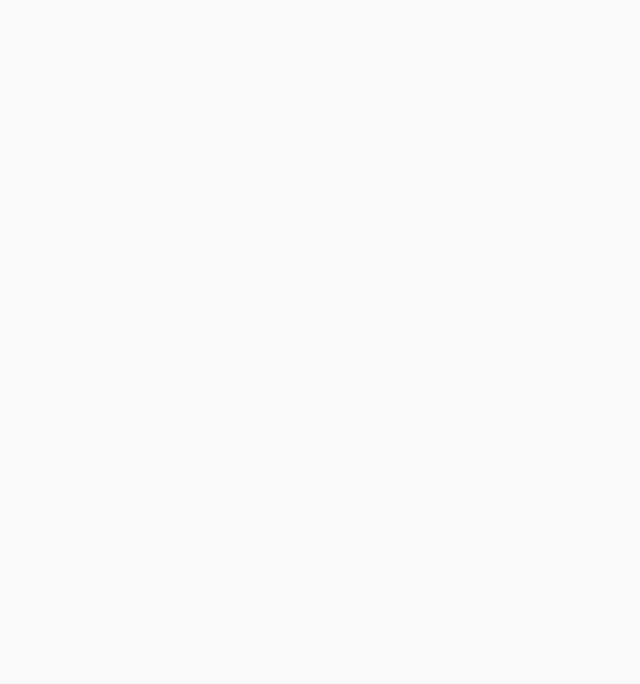
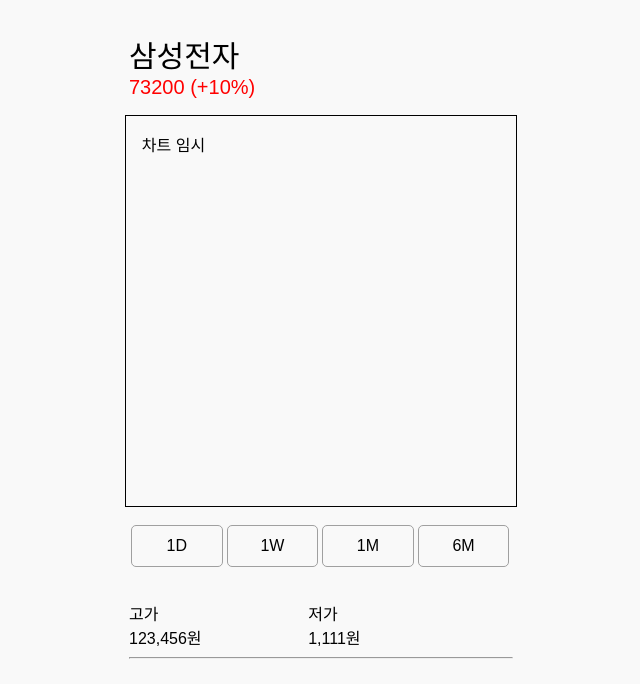
Before and after one commit to oceanofglitta/SWE_SWEAP, a React (Create React App) app in the folder sweap/: page /StockInformation in a window 1280 px wide. Before the commit this address had no page. Shown: the top 684 px of the page, without its empty margins (319-959 px from the left). Built offline with nearby package versions, Linux system fonts and the light colour scheme.

Commit message:
Add: Stock information page

```diff
--- a/sweap/src/Routes/Router.js
+++ b/sweap/src/Routes/Router.js
@@ -1,6 +1,6 @@
 import React from 'react';
 import { BrowserRouter as Router, Switch, Route, Routes, Link } from 'react-router-dom';
-import {  MainPage,BuyStockPage, SellStockPage, SearchPage, Portfolio, Portfolio2, Portfolio3, Price ,Register} from './index';
+import {  MainPage,BuyStockPage, SellStockPage, SearchPage, Portfolio, Portfolio2, Portfolio3, Price ,Register, StockInformation} from './index';
 
 const RRouter = () => (
     <Router>
@@ -15,6 +15,7 @@
             <Route  path="/Portfolio2" element={<Portfolio2/>} />
             <Route path="/Portfolio3" element={<Portfolio3/>} />
             <Route path="/Register" element={<Register/>} />
+            <Route path="/StockInformation" element={<StockInformation/>} />
           </Routes>
         </div>
       </Router>
--- a/sweap/src/Routes/index.js
+++ b/sweap/src/Routes/index.js
@@ -7,3 +7,4 @@
 export { default as SellStockPage} from '../components/SellStockPage'
 export { default as SearchPage }from '../components/SearchPage'
 export { default as Register }from '../components/Register'
+export { default as StockInformation } from '../components/StockInformation'
--- /dev/null
+++ b/sweap/src/components/StockInformation.js
@@ -0,0 +1,45 @@
+import { render } from '@testing-library/react';// eslint-disable-line no-unused-vars
+import React from 'react';
+import { Component } from 'react/cjs/react.production.min';
+import '../css/StockInformation.css';
+
+
+class StockInformation  extends Component {
+    constructor(props) {
+        super(props);
+        this.state = {
+            stockName:"삼성전자",
+            cost: 73200,
+            changeRate: 10,
+        };
+    }
+    render() {
+        let plusminus = '+';
+        return (
+                <main className="centered">
+                    <div className="StockNow">
+                        <div className="StockName">{this.state.stockName}</div>
+                        <div className="StockCurrentPrice">{this.state.cost} ({plusminus}{this.state.changeRate}%)</div>
+                    </div>
+                    <div className="chart-wrapper">
+                        차트 임시
+                    </div>
+                    <div className="buttons-wrapper">
+
+                        <div className="buttonsss">1D</div>
+                        <div className="buttonsss">1W</div>
+                        <div className="buttonsss">1M</div>
+                        <div className="buttonsss">6M</div>
+                    </div>
+                    <div className="goju-wrapper">
+                        <div className="gojuga">고가<br/>123,456원</div>
+                        <div className="gojuga">저가<br/>1,111원</div>
+                        <hr />
+                    </div>
+                    <div className="info-wrapper">
+                    </div>
+                </main>
+        );
+      }
+}
+export default StockInformation;
--- /dev/null
+++ b/sweap/src/css/StockInformation.css
@@ -0,0 +1,58 @@
+.StockName {
+    width:30vw;
+    font-size: 30px;
+
+}
+
+.StockCurrentPrice {
+    width:30vw;
+    font-size: 20px;
+    color: red;
+}
+
+.StockNow {
+    padding: 1rem;
+}
+
+.buttonsss {
+    width: 7vw;
+    height: 5vh;
+    margin: 2px;
+    cursor: pointer;
+    border: 1px solid #a0a0a0;
+    transition: all 0.15s;
+    user-select: none;
+    text-align: center;
+    display: inline-block;
+    border-radius: 5px;
+    line-height: 5vh;
+}
+
+.buttonsss:hover {
+    background: #1abc9c;
+    color: white;
+}
+.buttons-wrapper {
+    width: 30vw;
+    padding: 1rem;
+}
+
+.chart-wrapper {
+    width: 28vw;
+    height: 28vw;
+    padding: 1rem;
+    border: 1px solid black;
+    margin: 0 auto;
+}
+
+.goju-wrapper {
+    width:30vw;
+    padding: 1rem;
+}
+
+.gojuga {
+    width: 14vw;
+    display: inline-block;
+}
+
+.centered { display: table; margin-left: auto; margin-right: auto; padding: 1rem; }
```
Also changed, not shown: 2 other files (tests, documents, lock files or other folders).
